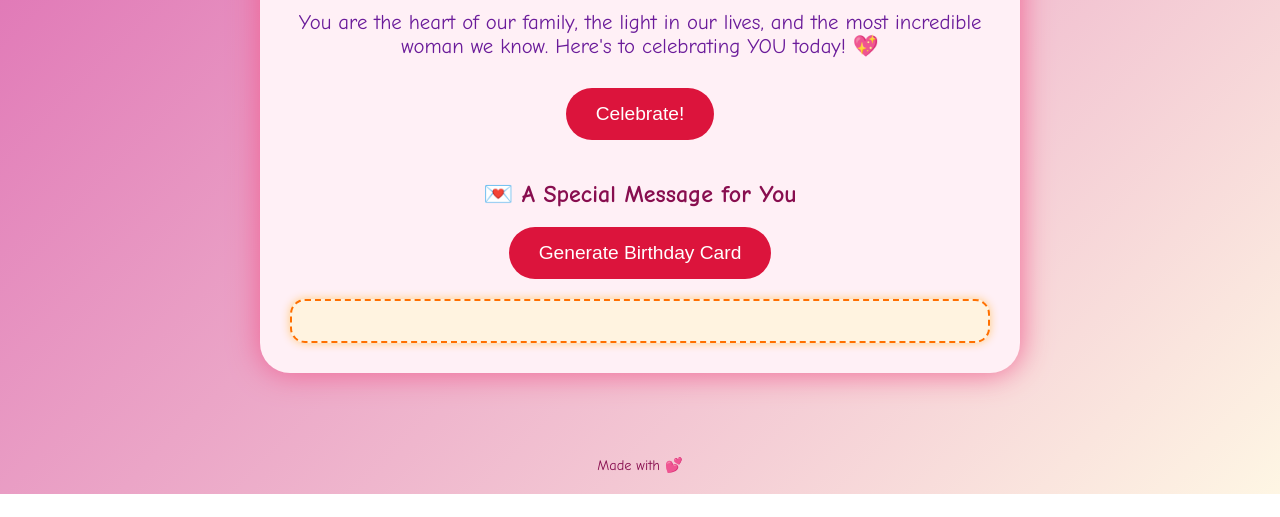
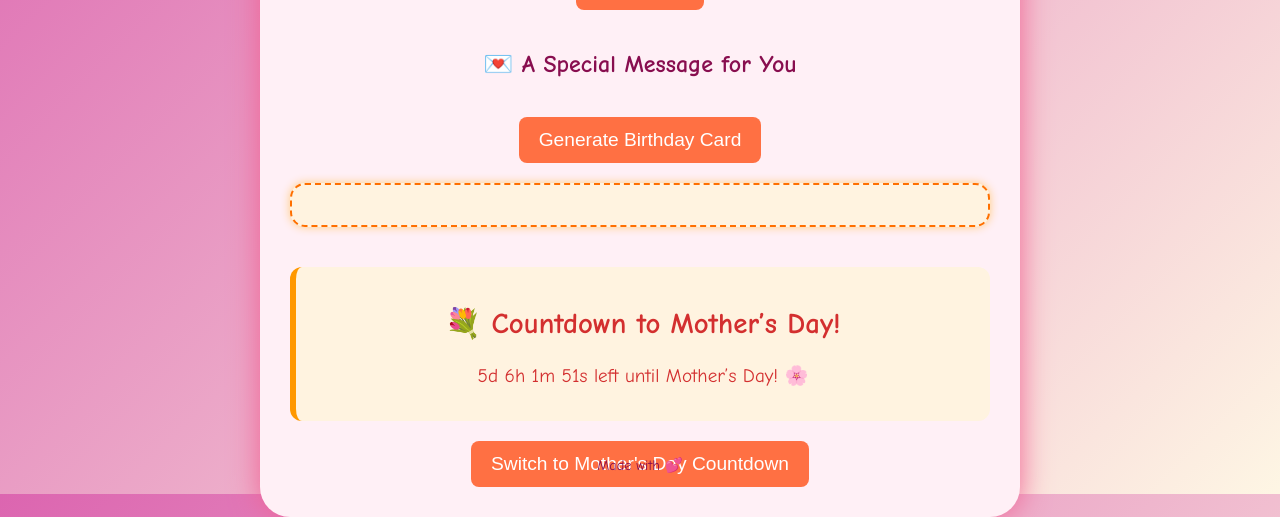
Before and after one commit to RamseyAndrew/happy-birthday-mum, a plain HTML site: page index.html in a window 1280 px wide. Shown: the part 306-823 px from the top of the page. Before the commit the page ends 800 px from the top, so only its background shows below. Drawn offline with Linux system fonts and the light colour scheme.

Commit message:
update 3

```diff
--- a/index.html
+++ b/index.html
@@ -17,6 +17,13 @@
       <button onclick="generateCard()">Generate Birthday Card</button>
       <div id="card" class="birthday-card"></div>
     </div>
+    <div class="mother-day-countdown">
+      <h2>💐 Countdown to Mother’s Day!</h2>
+      <p id="mothers-day-timer">Loading...</p>
+    </div>
+
+    <button id="toggleCountdown" onclick="toggleCountdown()">Switch to Mother's Day Countdown</button>
+
   </div>
 
   <footer>Made with 💕 </footer>
--- a/script.js
+++ b/script.js
@@ -55,3 +55,24 @@ document.getElementById('confettiButton').addEventListener('click', () => {
     card.style.transform = 'scale(1.05)';
     setTimeout(() => card.style.transform = 'scale(1)', 150);
   }
+  function updateMothersDayCountdown() {
+    const mothersDay = new Date("May 11, 2025 00:00:00");
+    const now = new Date();
+    const diff = mothersDay - now;
+
+    if (diff <= 0) {
+      document.getElementById("mothers-day-timer").textContent = "💐 It's Mother’s Day today!";
+      return;
+    }
+
+    const days = Math.floor(diff / (1000 * 60 * 60 * 24));
+    const hours = Math.floor((diff / (1000 * 60 * 60)) % 24);
+    const minutes = Math.floor((diff / (1000 * 60)) % 60);
+    const seconds = Math.floor((diff / 1000) % 60);
+
+    document.getElementById("mothers-day-timer").textContent =
+      `${days}d ${hours}h ${minutes}m ${seconds}s left until Mother’s Day! 🌸`;
+  }
+
+  setInterval(updateMothersDayCountdown, 1000);
+  updateMothersDayCountdown();
--- a/styles.css
+++ b/styles.css
@@ -73,6 +73,30 @@ body {
     box-shadow: 0 0 10px #ffcc80;
     transition: transform 0.3s ease-in-out;
   }
+  .mother-day-countdown {
+    margin-top: 40px;
+    padding: 15px;
+    background-color: #fff3e0;
+    border-left: 6px solid #ff9800;
+    border-radius: 12px;
+    color: #d32f2f;
+    font-size: 1.2em;
+  }
+
+  button {
+    margin-top: 20px;
+    background-color: #ff7043;
+    color: white;
+    padding: 12px 20px;
+    border: none;
+    border-radius: 8px;
+    cursor: pointer;
+  }
+
+  button:hover {
+    background-color: #ff5722;
+  }
+
   footer {
     position: absolute;
     bottom: 20px;
```
